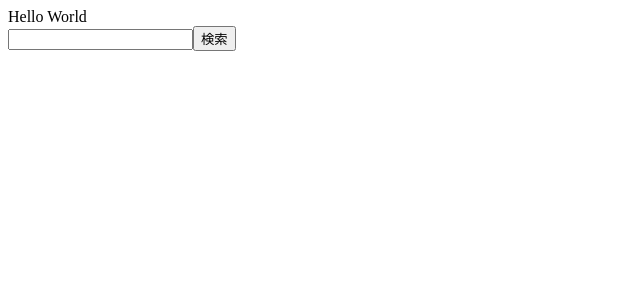
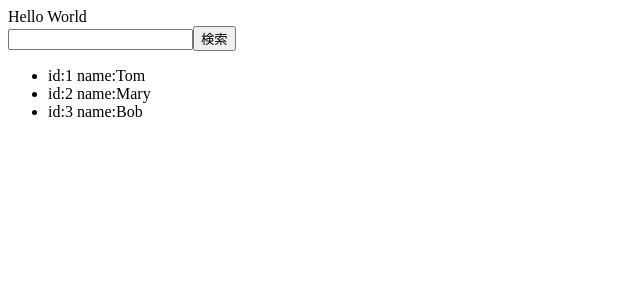
Before and after one commit to okamotoshun/next-test, a Next.js app: page / in a window 1280 px wide. Shown: the top 300 px of the page, without its empty margins (0-640 px from the left). Built offline with nearby package versions, Linux system fonts and the light colour scheme.

Commit message:
簡単なCardの作成

```diff
--- /dev/null
+++ b/src/components/Cards.tsx
@@ -0,0 +1,28 @@
+import React from 'react'
+
+type User = {
+  id: number
+  name: string
+}
+
+type CardsProps = {
+  userInfos: User[]
+}
+
+export const Cards = ({ userInfos }: CardsProps) => {
+  return (
+    <>
+      {userInfos.length === 0 ? (
+        <p>ユーザー情報は0です</p>
+      ) : (
+        <ul>
+          {userInfos.map((userInfo) => (
+            <li key={userInfo.id}>
+              id:{userInfo.id} name:{userInfo.name}
+            </li>
+          ))}
+        </ul>
+      )}
+    </>
+  )
+}
--- a/src/pages/index.tsx
+++ b/src/pages/index.tsx
@@ -1,5 +1,18 @@
+import type { NextPage } from 'next'
 import { SearchForm } from '../components/SearchForm'
-import type { NextPage } from 'next'
+import { Cards } from '../components/Cards'
+
+const userInfos = [
+  { id: 1, name: 'Tom' },
+  {
+    id: 2,
+    name: 'Mary',
+  },
+  {
+    id: 3,
+    name: 'Bob',
+  },
+]
 
 const Home: NextPage = () => {
   // SearchFormコンポーネントに渡す関数
@@ -10,6 +23,7 @@ const Home: NextPage = () => {
     <>
       <div>Hello World</div>
       <SearchForm onSubmit={onSubmit} />
+      <Cards userInfos={userInfos} />
     </>
   )
 }
```
